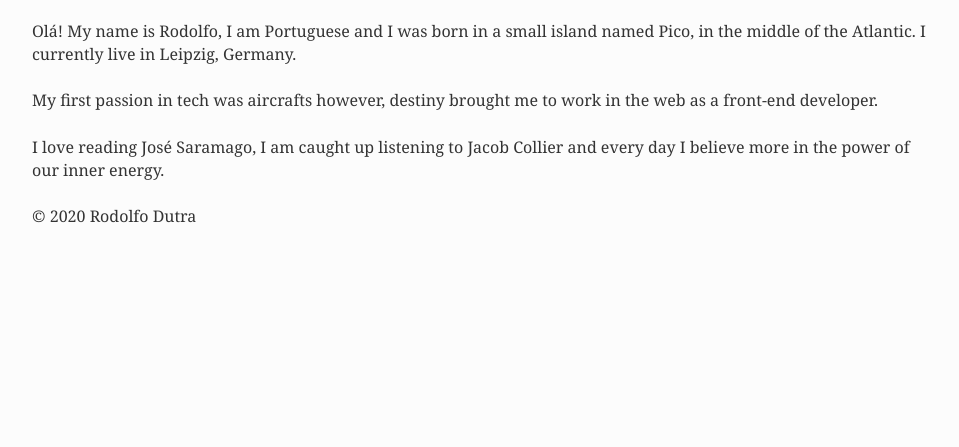
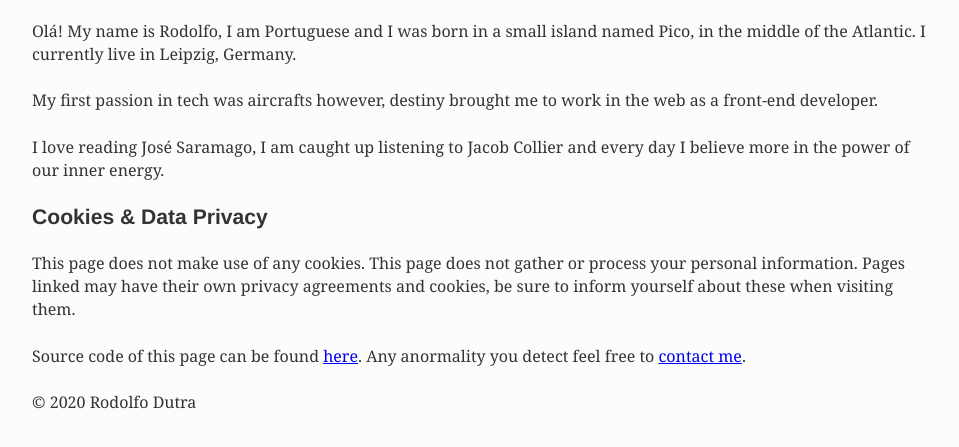
Before and after one commit to deer-rodolfo/deer-blog, a Gatsby site: page /about in a window 1280 px wide. Shown: the part 149-596 px from the top of the page, without its empty margins (160-1119 px from the left). Built offline with nearby package versions, Linux system fonts and the light colour scheme; Gatsby itself is replaced by a stand-in of ours; some packages are replaced by stand-ins of ours.

Commit message:
add cookies and data information in about page

```diff
--- a/src/pages/about.js
+++ b/src/pages/about.js
@@ -1,5 +1,5 @@
 import React from "react"
-
+import { Link } from "gatsby"
 import Layout from "../components/layout"
 import SEO from "../components/seo"
 
@@ -20,6 +20,18 @@ const AboutPage = () => (
       I love reading José Saramago, I am caught up listening to Jacob Collier
       and every day I believe more in the power of our inner energy.
     </p>
+    <h3>Cookies & Data Privacy</h3>
+    <p>
+      This page does not make use of any cookies. This page does not gather or
+      process your personal information. Pages linked may have their own privacy
+      agreements and cookies, be sure to inform yourself about these when
+      visiting them.
+    </p>
+    <p>
+      Source code of this page can be found{" "}
+      <a href="https://github.com/deer-rodolfo/deer-blog">here</a>. Any
+      anormality you detect feel free to <Link to="/contact">contact me</Link>.
+    </p>
   </Layout>
 )
 
```
